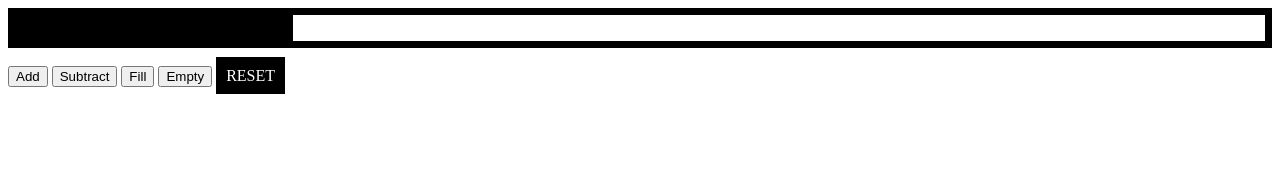
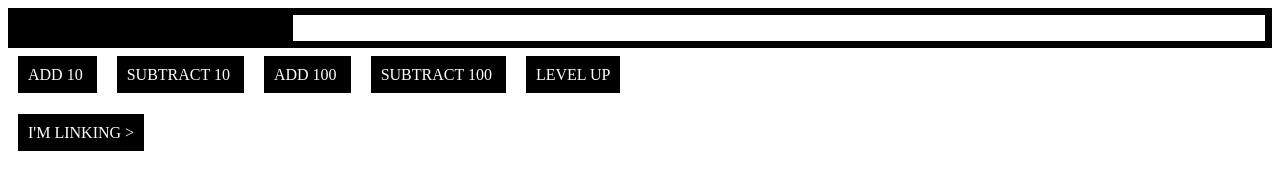
Before and after one commit to lehmuth/ba-mawe, a website with bundled scripts: page src/index.html in a window 1280 px wide. Built offline with nearby package versions, Linux system fonts and the light colour scheme.

Commit message:
Changed button types

```diff
--- a/src/components/bold-button.js
+++ b/src/components/bold-button.js
@@ -7,6 +7,8 @@ template.innerHTML = `
             color: #fff;
             text-decoration: none;
             text-transform: uppercase;
+            box-sizing: border-box;
+            margin: 10px;
         }
 
         .clickable {
--- a/src/index.html
+++ b/src/index.html
@@ -15,10 +15,16 @@
     <body>
         <progress-bar min="10" max="100" current="30" id="bar-1"></progress-bar>
         <br/>
-        <button onclick="add(10)">Add</button>
-        <button onclick="subtract(10)">Subtract</button>
-        <button onclick="add(100)">Fill</button>
-        <button onclick="subtract(100)">Empty</button>
-        <bold-button onclick="reset()">reset</bold-button>
+        <bold-button onclick="add(10)">Add 10</bold-button>
+        <bold-button onclick="subtract(10)">Subtract 10</bold-button>
+
+        <bold-button onclick="add(100)">Add 100</bold-button>
+        <bold-button onclick="subtract(100)">Subtract 100</bold-button>
+
+        <bold-button onclick="reset()">Level Up</bold-button>
+
+        <div style="height: 40px;"></div>
+
+        <bold-button href="https://google.com">I'm linking</bold-button>
     </body>
 </html>
```
